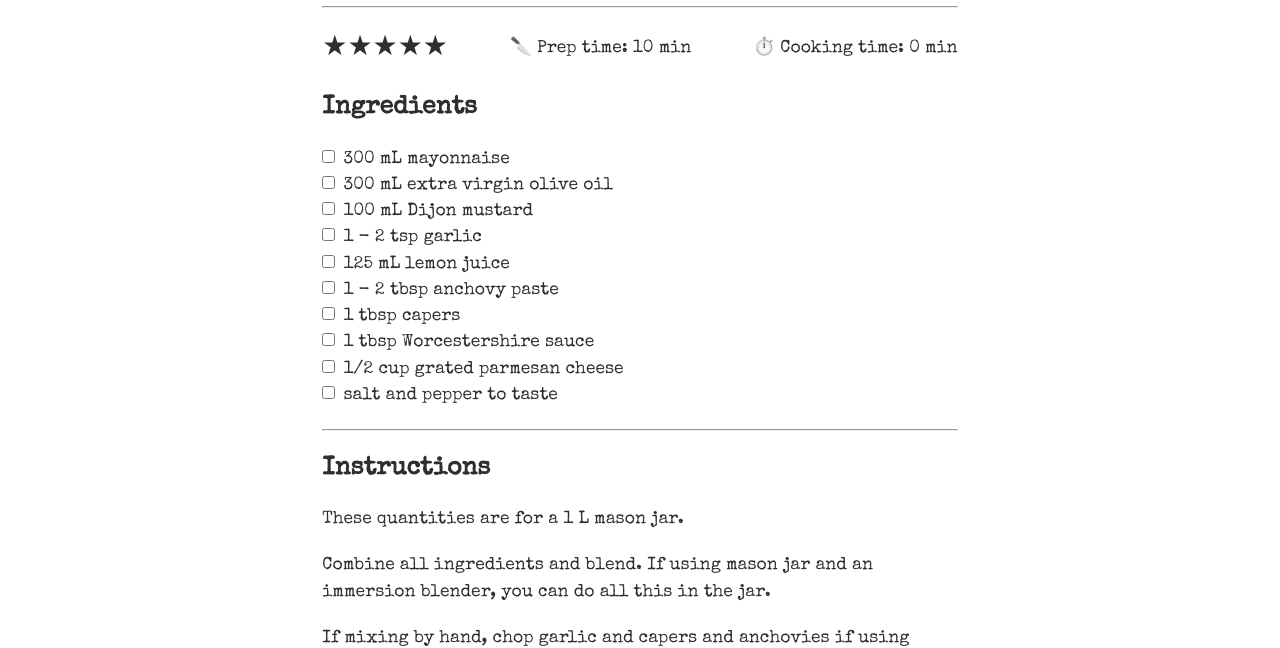
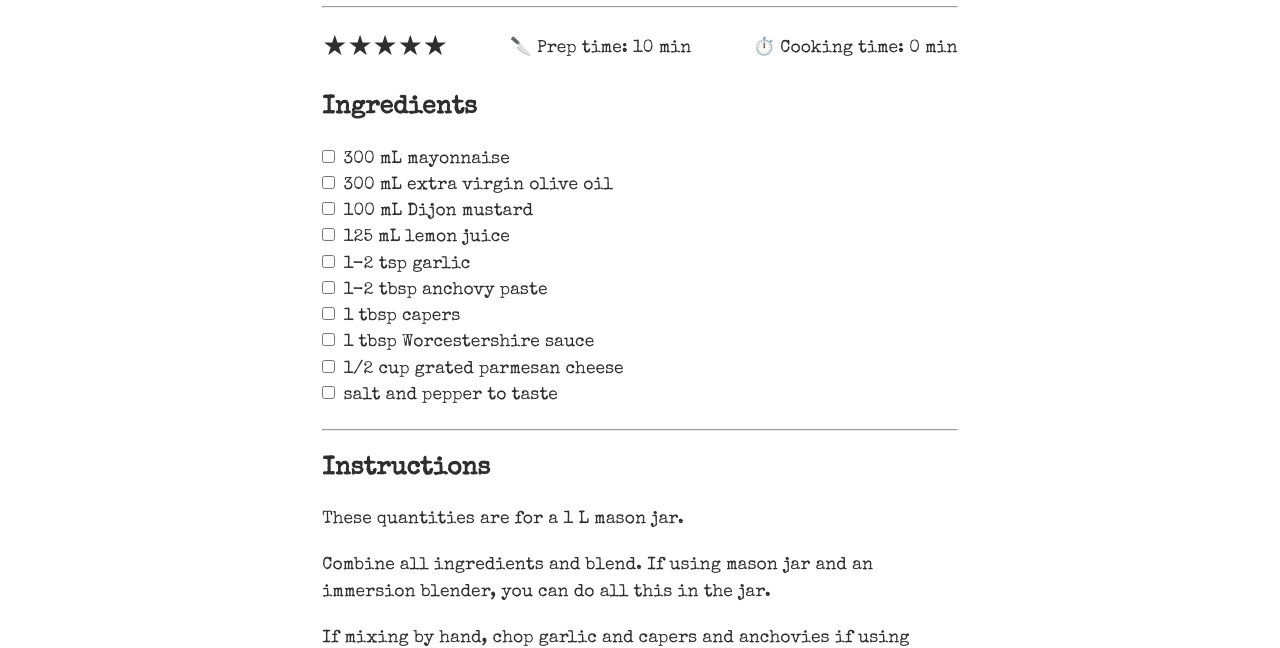
Before and after one commit to azurekca/eagle-creek-edibles, an Eleventy site: page src/recipes/caesar-dressing.md in a window 1280 px wide. Shown: the part 153-801 px from the top of the page. Built offline with nearby package versions, Linux system fonts and the light colour scheme; Eleventy itself is replaced by a stand-in of ours; files that its build step writes are made by us from their sources.

Commit message:
fix: formatting caesat dressing recipe

```diff
--- a/src/recipes/caesar-dressing.md
+++ b/src/recipes/caesar-dressing.md
@@ -7,9 +7,9 @@ ingredients:
   - 300 mL mayonnaise
   - 300 mL extra virgin olive oil
   - 100 mL Dijon mustard
-  - 1 - 2 tsp garlic
   - 125 mL lemon juice
-  - 1 - 2 tbsp anchovy paste
+  - 1-2 tsp garlic
+  - 1-2 tbsp anchovy paste
   - 1 tbsp capers
   - 1 tbsp Worcestershire sauce
   - 1/2 cup grated parmesan cheese
```
